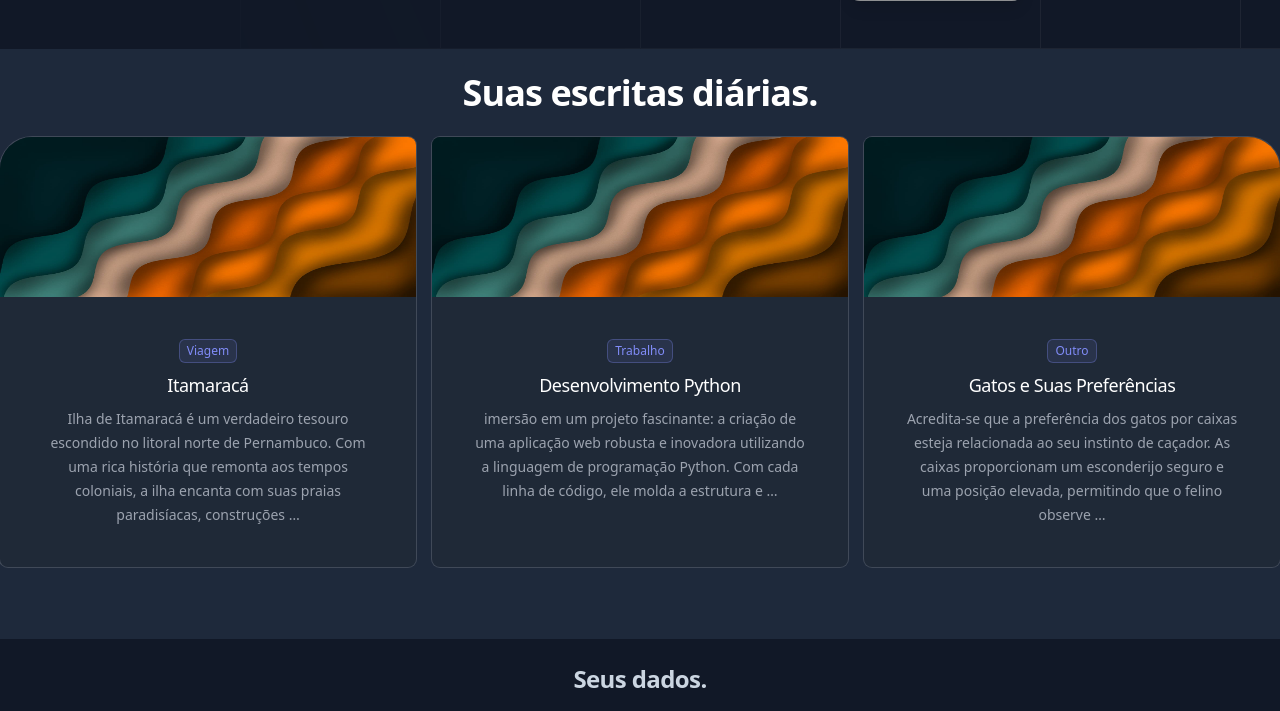
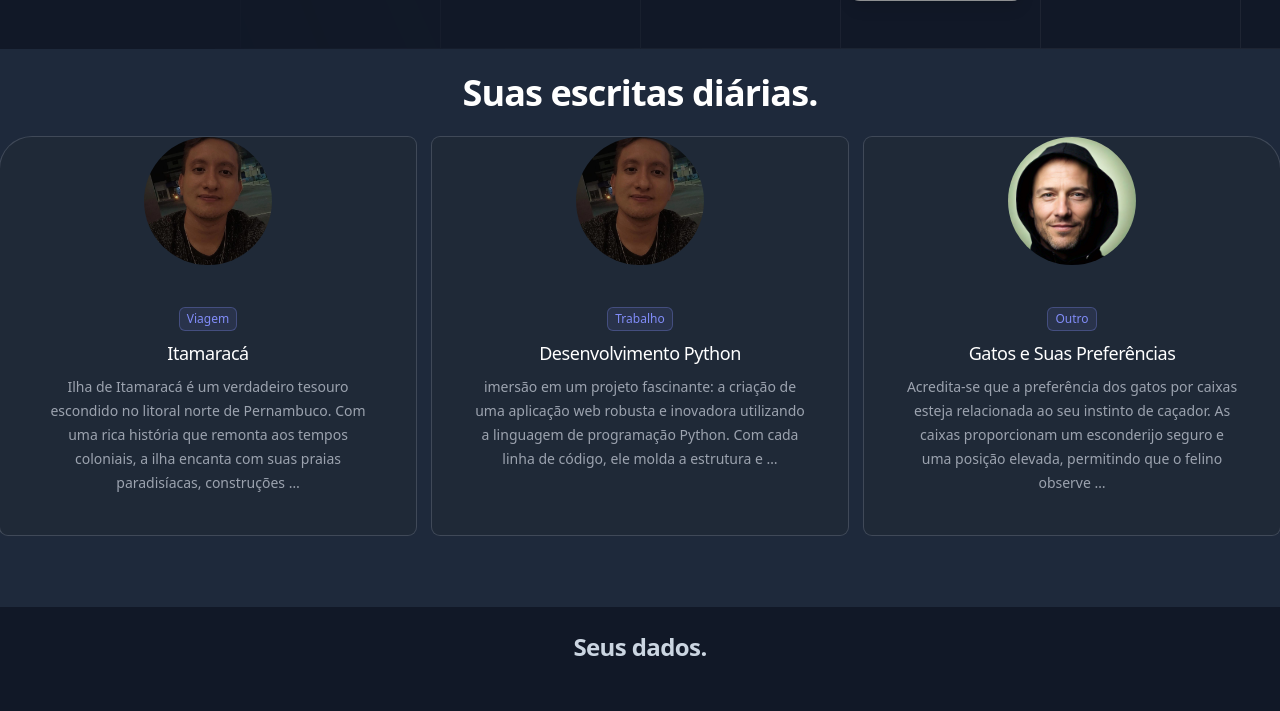
Before and after one commit to clebermarcolino/Diario, a Django app: page /diario/ in a window 1280 px wide. Shown: the part 839-1550 px from the top of the page. Run offline with Django 5.2, Linux system fonts and the light colour scheme; data comes from the database, SQL or seed files in the repository; both versions use the stored data as it was after the commit; some libraries are stand-ins or nearby versions; grey boxes are pictures that could not be loaded.

Commit message:
style: Enquadramento e centralização das fotos das pessoas referentes as últimas três anotações diárias

```diff
--- a/diario/templates/home.html
+++ b/diario/templates/home.html
@@ -67,7 +67,14 @@
 
     {% for texto in textos %}
         <div class="overflow-hidden rounded-lg bg-gray-800 ring-1 ring-white/15 {% if forloop.counter == 1 %}lg:rounded-tl-[2rem]{% elif forloop.counter == 3%}lg:rounded-tr-[2rem] {% endif %}">
-        <img class="h-40 w-full" src="{% static 'waves.png' %}" alt="">
+            {% with texto.pessoas.all|first as pessoa %}
+            {% if pessoa.foto %}
+            <img class="h-32 w-32 mx-auto rounded-full object-cover" src="{{ pessoa.foto.url }}" alt="{{ pessoa.nome }}">
+            {% else %}
+            <img class="h-32 w-32 mx-auto rounded-full object-cover" src="{% static 'default.jpg' %}" alt="Imagem padrão">
+            {% endif %}
+        {% endwith %}
+
         <div class="p-10">
         <div>
             {% for i in texto.get_tags %}
```
Also changed, not shown: db.sqlite3, media/foto/WhatsApp_Image_2025-01-17_at_17.12.32.jpeg (deleted), media/foto/aninha.jpg (deleted), media/foto/aninha_yRk661d.jpg (deleted), media/foto/waves.png (deleted).
